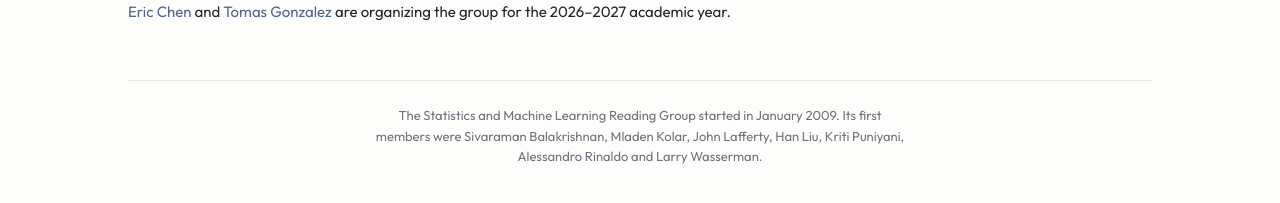
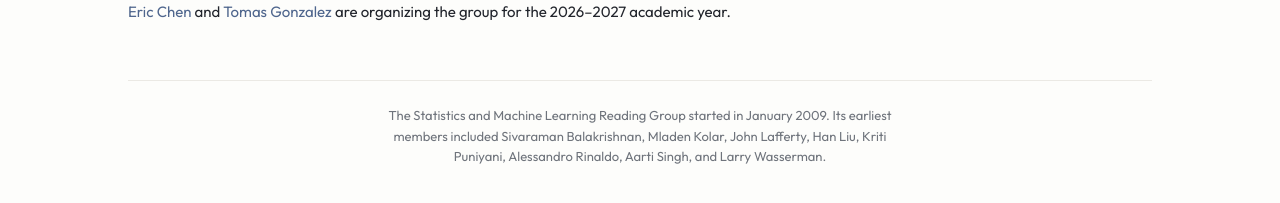
Before and after one commit to StatML-Reading-Group/StatML-Reading-Group.github.io, a Jekyll site: the page built from index.html, in a window 1280 px wide. Shown: the part 1567-1770 px from the top of the page. Built offline with Jekyll 4.4.1, drawn with Linux system fonts in a browser that asks for light colours.

Commit message:
update history

```diff
--- a/_layouts/default.html
+++ b/_layouts/default.html
@@ -59,9 +59,9 @@
   <div class="footer">
     <p class="footer-history">
       The Statistics and Machine Learning Reading Group started in
-      January 2009. Its first members were Sivaraman Balakrishnan,
+      January 2009. Its earliest members included Sivaraman Balakrishnan,
       Mladen Kolar, John Lafferty, Han Liu, Kriti Puniyani,
-      Alessandro Rinaldo and Larry Wasserman.
+      Alessandro Rinaldo, Aarti Singh, and Larry Wasserman.
     </p>
   </div>
 </div>
```
